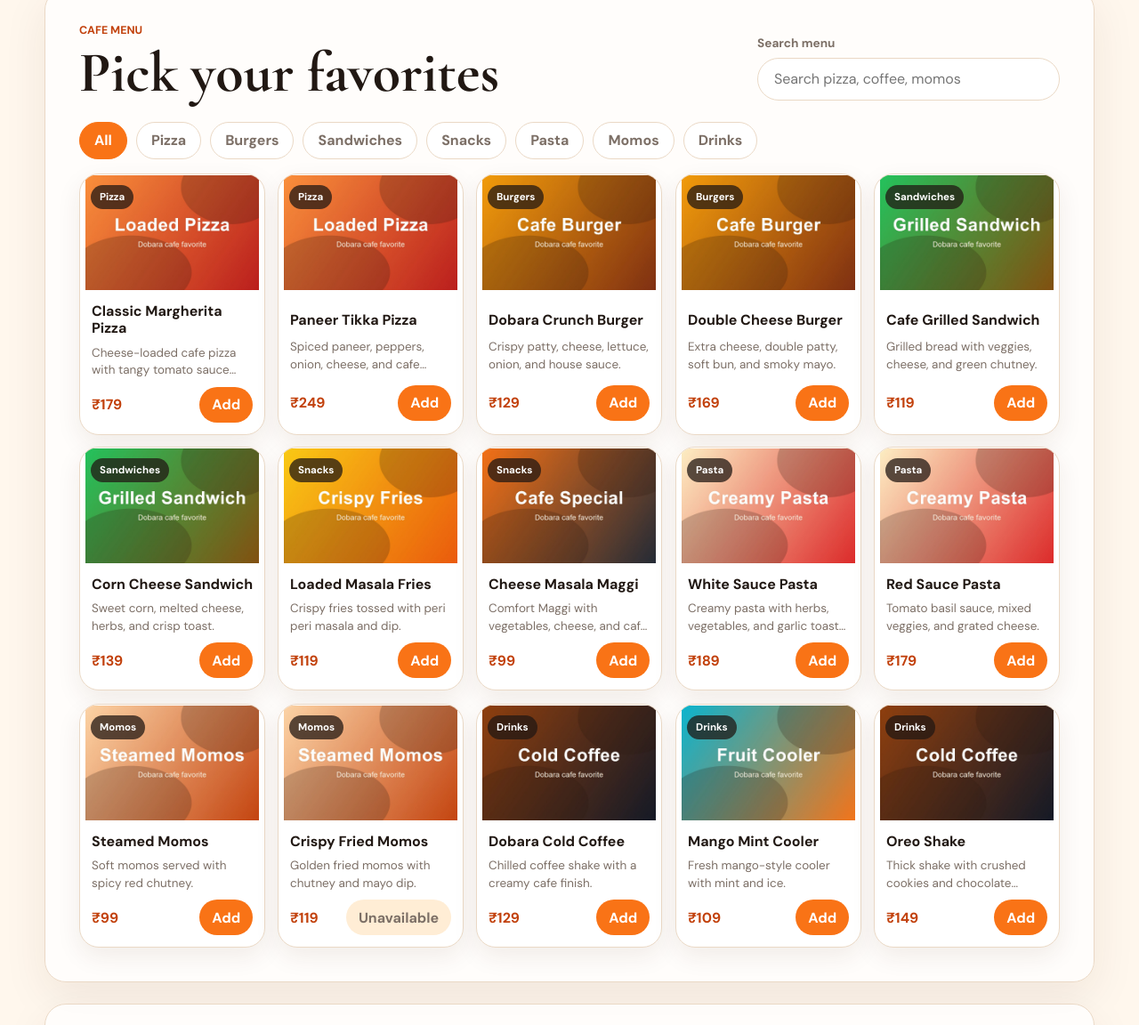
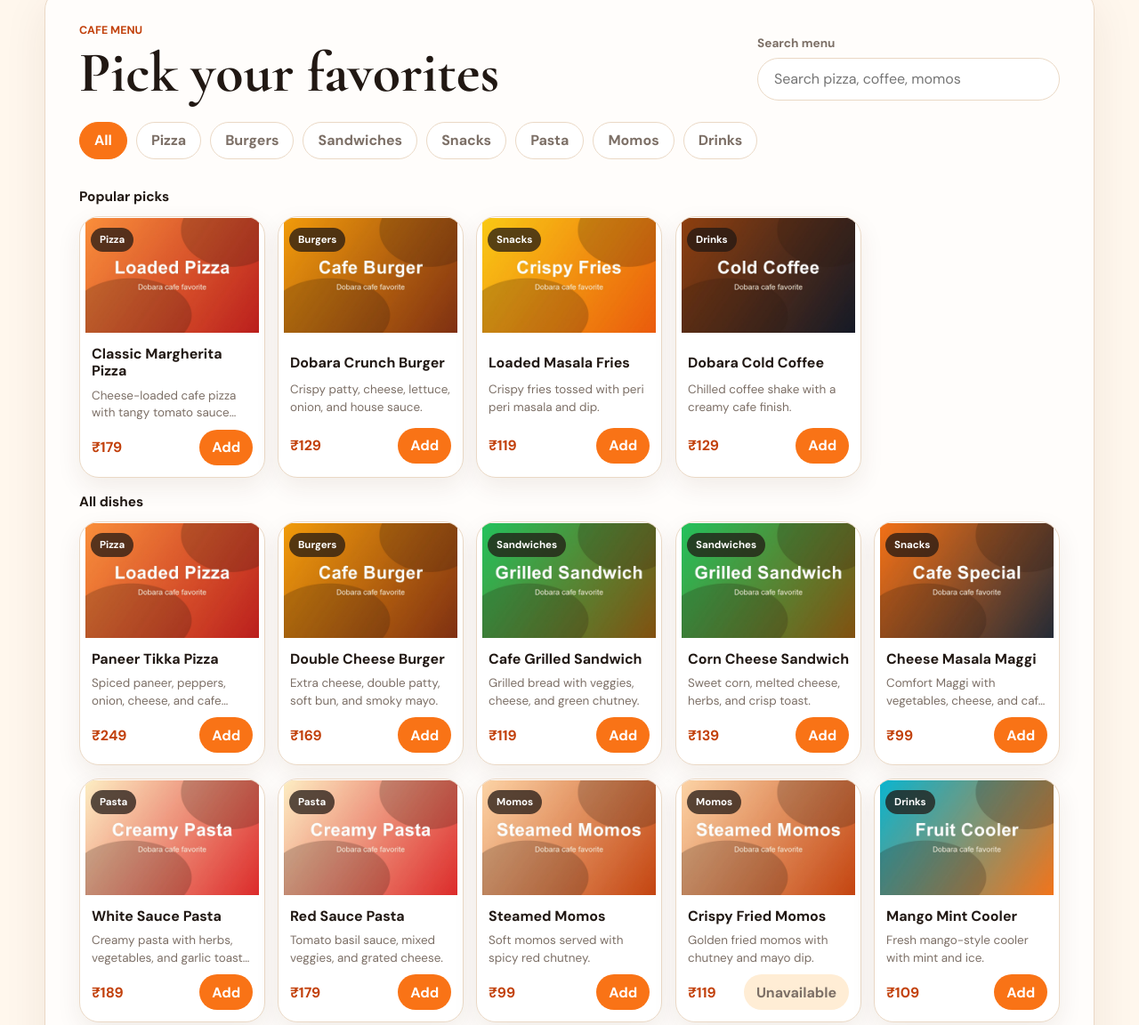
Before and after one commit to thisisme1289-ux/share, a plain HTML site: page index.html in a window 1280 px wide. Shown: the part 903-2055 px from the top of the page at 89% size. Drawn offline with nearby package versions, Linux system fonts and the light colour scheme.

Commit message:
Restore popular dish selection with uniform cards

```diff
--- a/css/menu.css
+++ b/css/menu.css
@@ -59,6 +59,20 @@
 
 .category-tab:hover {
   transform: translateY(-2px);
+}
+
+.menu-subhead {
+  margin: 16px 0 12px;
+  color: var(--text);
+  font-size: 0.96rem;
+  font-weight: 900;
+}
+
+.featured-row {
+  display: grid;
+  grid-template-columns: repeat(auto-fill, minmax(205px, 1fr));
+  gap: 14px;
+  margin-bottom: 18px;
 }
 
 .menu-grid {
@@ -199,6 +213,7 @@
 }
 
 @media (max-width: 560px) {
+  .featured-row,
   .menu-grid {
     grid-template-columns: repeat(2, minmax(0, 1fr));
     gap: 10px;
--- a/index.html
+++ b/index.html
@@ -92,6 +92,9 @@
             </div>
           </div>
           <div class="category-rail" data-category-rail aria-label="Menu categories"></div>
+          <div class="menu-subhead" data-featured-heading>Popular picks</div>
+          <div class="featured-row" data-featured-row></div>
+          <div class="menu-subhead">All dishes</div>
           <div class="menu-grid" data-menu-grid></div>
           <p class="empty-state" data-empty-state hidden>No matching items. Try a different craving.</p>
         </section>
--- a/js/app.js
+++ b/js/app.js
@@ -12,6 +12,8 @@
 
   const els = {
     rail: document.querySelector("[data-category-rail]"),
+    featured: document.querySelector("[data-featured-row]"),
+    featuredHeading: document.querySelector("[data-featured-heading]"),
     grid: document.querySelector("[data-menu-grid]"),
     empty: document.querySelector("[data-empty-state]"),
     search: document.querySelector("#menu-search"),
@@ -78,8 +80,13 @@
 
   function renderMenu() {
     const items = filteredItems();
+    const featured = catalog.items.filter((item) => item.featured && item.available).slice(0, 4);
+    const showFeatured = state.category === "all" && !state.query;
 
-    els.grid.innerHTML = items.map(renderMenuCard).join("");
+    els.featured.hidden = !showFeatured;
+    els.featuredHeading.hidden = !showFeatured;
+    els.featured.innerHTML = showFeatured ? featured.map(renderMenuCard).join("") : "";
+    els.grid.innerHTML = items.filter((item) => !(showFeatured && item.featured)).map(renderMenuCard).join("");
     els.empty.hidden = items.length > 0;
 
     document.querySelectorAll("[data-add]").forEach((button) => {
--- a/sw.js
+++ b/sw.js
@@ -1,4 +1,4 @@
-const CACHE_NAME = "dobara-site-v4";
+const CACHE_NAME = "dobara-site-v5";
 const ASSETS = [
   "index.html",
   "track.html",
```
